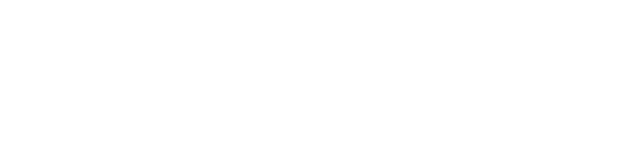
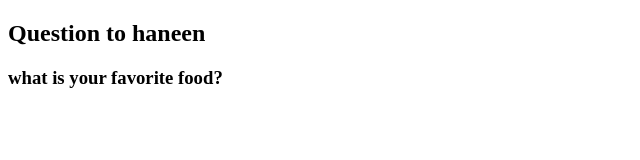
Before and after one commit to yohejazi11/gitTeamHW, a plain HTML site: page index.html in a window 1280 px wide. Shown: the whole page, without its empty margins (0-640 px from the left). Drawn offline with Linux system fonts and the light colour scheme.

Commit message:
add question for haneen

```diff
--- a/index.html
+++ b/index.html
@@ -6,6 +6,7 @@
     <title>Document</title>
 </head>
 <body>
-
+    <h2>Question to haneen </h2>
+    <h3>what is your favorite food?</h3>
 </body>
 </html>
```
